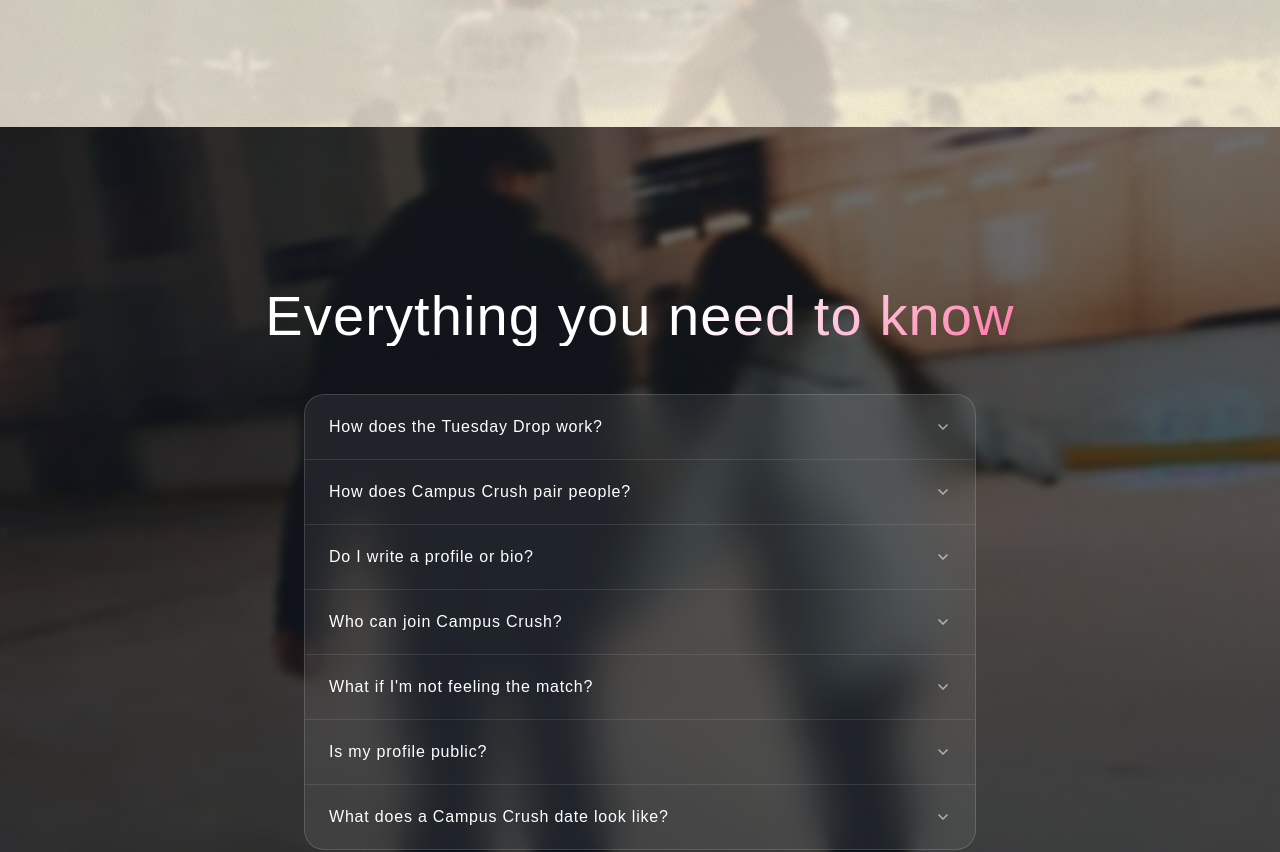
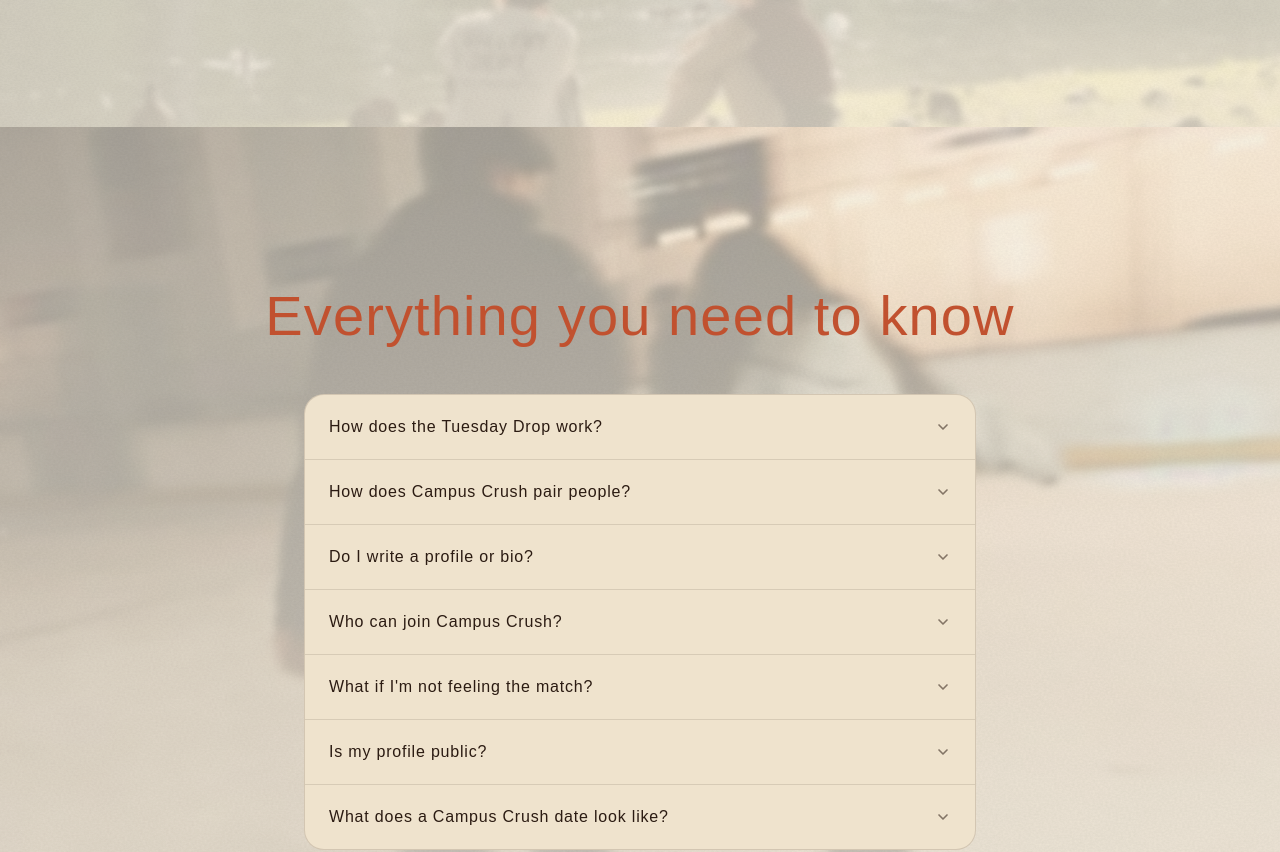
Before and after one commit to Joyceyte/campus-crush, a Next.js app: page / in a window 1280 px wide. Shown: the part 3340-4192 px from the top of the page. Built offline with nearby package versions, Linux system fonts and the light colour scheme; no server answers; a web font is replaced by a local one.

Commit message:
style: re-theme FAQ to parchment paper card, drop glass blur

```diff
--- a/components/FAQ.tsx
+++ b/components/FAQ.tsx
@@ -51,10 +51,10 @@ export default function FAQ() {
         src="/blurry-iceskating.jpeg"
         alt=""
         aria-hidden="true"
-        style={{ position: "absolute", inset: 0, width: "100%", height: "100%", objectFit: "cover", filter: "blur(3px)", transform: "scale(1.06)", opacity: 1 }}
+        style={{ position: "absolute", inset: 0, width: "100%", height: "100%", objectFit: "cover", filter: "blur(3px) saturate(0.72) brightness(1.1) contrast(0.9) sepia(0.14)", transform: "scale(1.06)", opacity: 1 }}
       />
       {/* Single scrim for text legibility */}
-      <div aria-hidden="true" style={{ position: "absolute", inset: 0, background: "linear-gradient(180deg, rgba(6,12,22,0.55) 0%, rgba(6,12,22,0.72) 100%)" }} />
+      <div aria-hidden="true" style={{ position: "absolute", inset: 0, background: "linear-gradient(180deg, rgba(247,239,225,0.6) 0%, rgba(247,239,225,0.8) 100%)" }} />
 
       {/* Content */}
       <div className="section-pad relative" style={{ zIndex: 5, textAlign: "center" }}>
@@ -65,10 +65,7 @@ export default function FAQ() {
             fontSize: "clamp(2rem, 8vw, 3.5rem)",
             lineHeight: 1.05,
             letterSpacing: "0.02em",
-            background: "linear-gradient(135deg, #ffffff 55%, #ff1f71 100%)",
-            WebkitBackgroundClip: "text",
-            WebkitTextFillColor: "transparent",
-            backgroundClip: "text",
+            color: "var(--terracotta)",
           }}
         >
           Everything you need to know
@@ -77,10 +74,8 @@ export default function FAQ() {
         {/* ONE combined glass container */}
         <div
           style={{
-            background: "rgba(255,255,255,0.07)",
-            backdropFilter: "blur(20px)",
-            WebkitBackdropFilter: "blur(20px)",
-            border: "1px solid rgba(255,255,255,0.15)",
+            background: "var(--parchment-deep)",
+            border: "1px solid rgba(43,27,18,0.14)",
             borderRadius: "1.25rem",
             overflow: "hidden",
             maxWidth: "42rem",
@@ -89,7 +84,7 @@ export default function FAQ() {
         >
           {faqs.map((faq, i) => (
             <div key={i}>
-              {i > 0 && <div style={{ borderTop: "1px solid rgba(255,255,255,0.10)" }} />}
+              {i > 0 && <div style={{ borderTop: "1px solid rgba(43,27,18,0.12)" }} />}
               <button
                 className="faq-question-btn"
                 onClick={() => toggle(i)}
@@ -108,7 +103,7 @@ export default function FAQ() {
               >
                 <span
                   className="font-jersey"
-                  style={{ fontSize: "1rem", letterSpacing: "0.05em", color: "#ffffff" }}
+                  style={{ fontSize: "1rem", letterSpacing: "0.05em", color: "var(--ink)" }}
                 >
                   {faq.q}
                 </span>
@@ -117,7 +112,7 @@ export default function FAQ() {
                   height="16"
                   viewBox="0 0 24 24"
                   fill="none"
-                  stroke="rgba(255,255,255,0.55)"
+                  stroke="rgba(43,27,18,0.55)"
                   strokeWidth="2.5"
                   strokeLinecap="round"
                   strokeLinejoin="round"
@@ -147,7 +142,7 @@ export default function FAQ() {
                       padding: "0 1.5rem 1.25rem",
                       fontSize: "0.85rem",
                       lineHeight: 1.7,
-                      color: "rgba(255,255,255,0.70)",
+                      color: "rgba(43,27,18,0.72)",
                       opacity: openIndex === i ? 1 : 0,
                       transition: "opacity 0.35s ease",
                     }}
```
